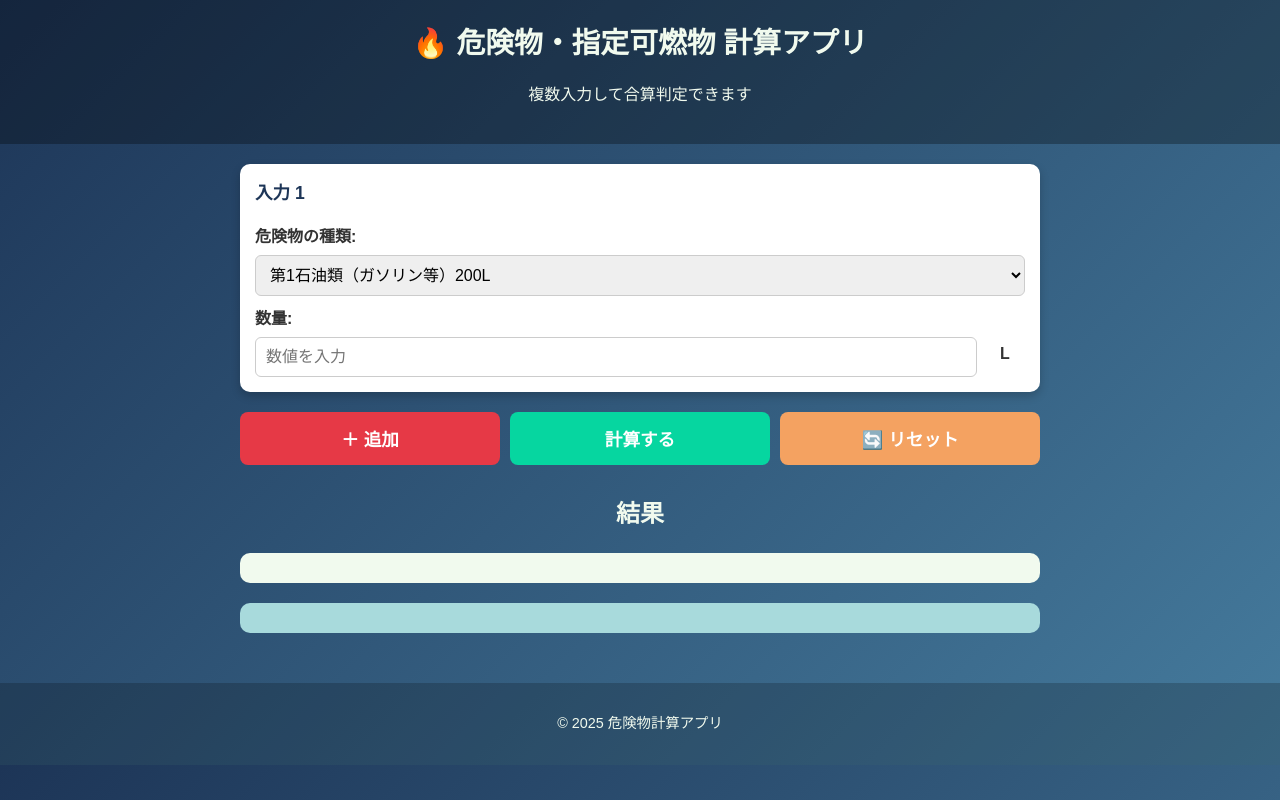
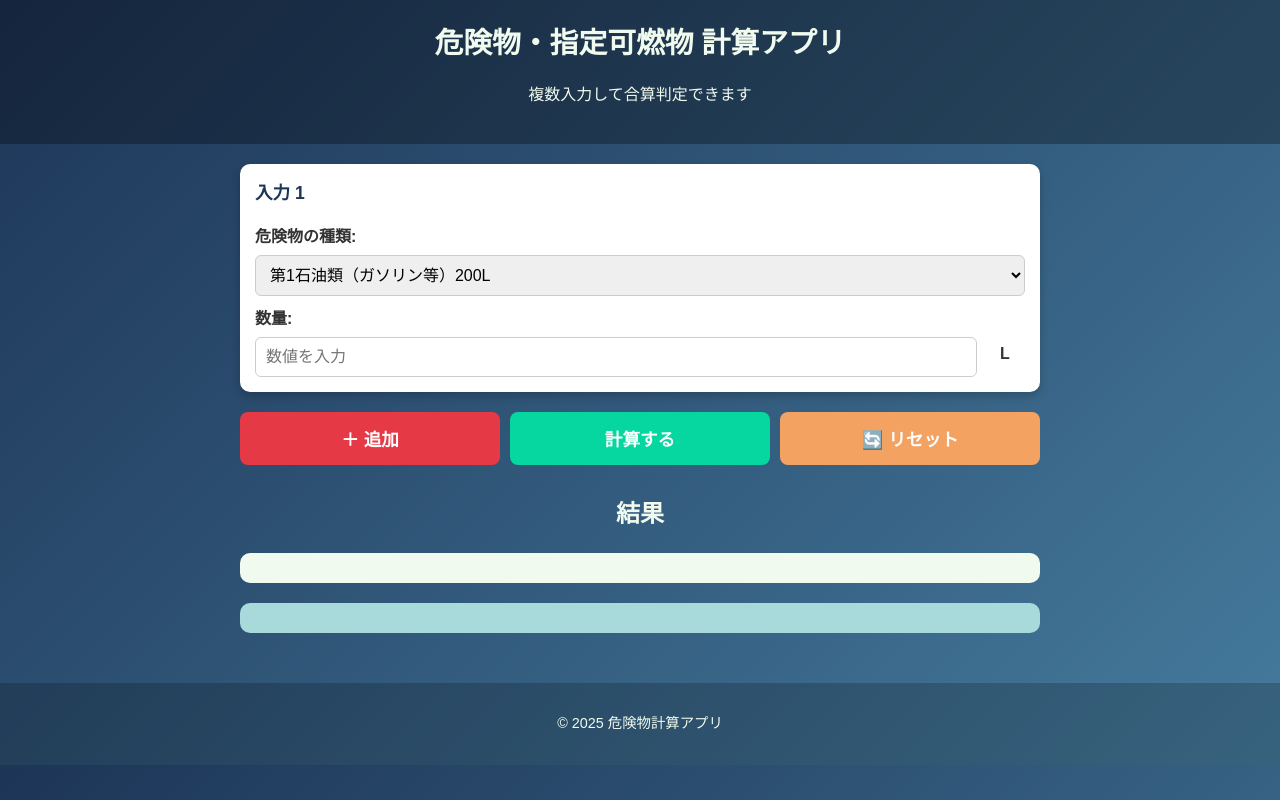
Before and after one commit to rokumizu/-full, a plain HTML site: page index.html in a window 1280 px wide. Drawn offline with Linux system fonts and the light colour scheme.

Commit message:
Update index.html

```diff
--- a/index.html
+++ b/index.html
@@ -8,7 +8,7 @@
 </head>
 <body>
   <header>
-    <h1>🔥 危険物・指定可燃物 計算アプリ</h1>
+    <h1> 危険物・指定可燃物 計算アプリ</h1>
     <p>複数入力して合算判定できます</p>
   </header>
 
```
